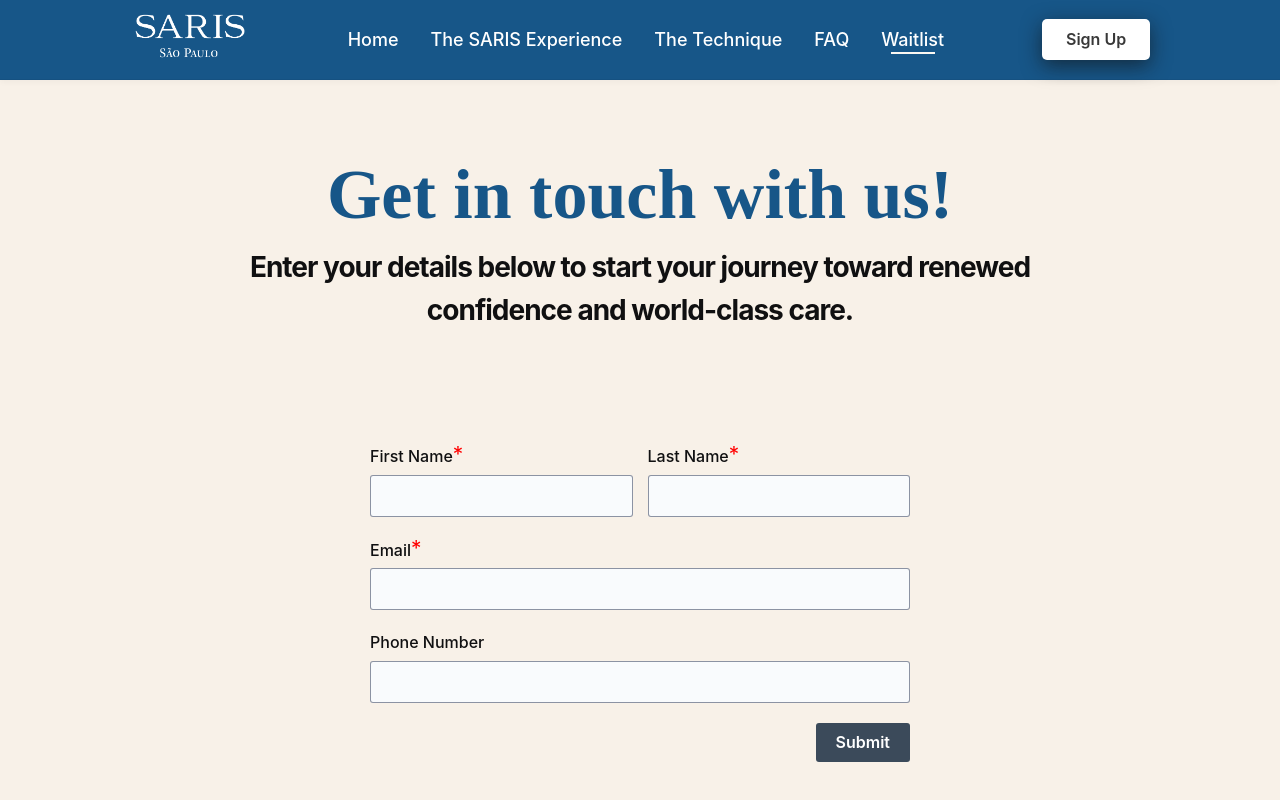
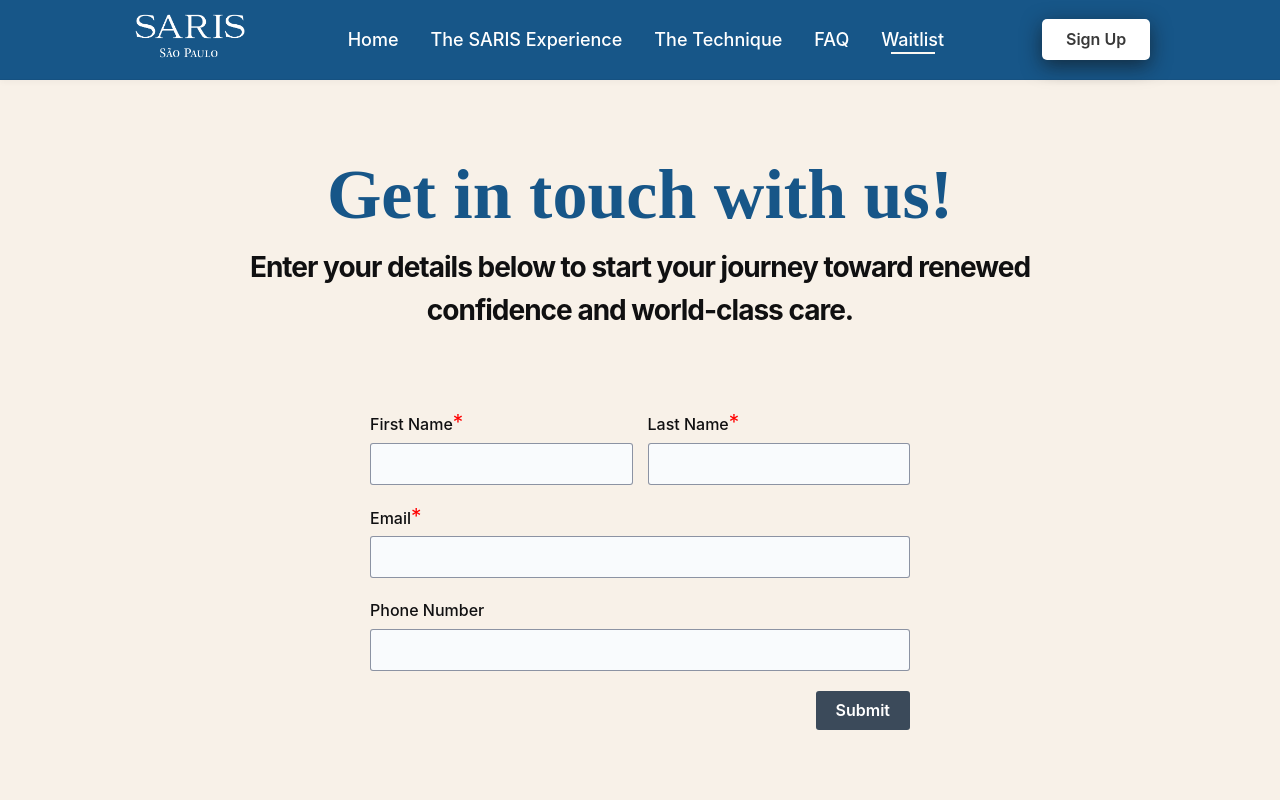
Before and after one commit to faustoquiroga04/saris, a React (Vite) app: page /waitlist in a window 1280 px wide. Shown: the top 800 px of the page. Built offline with nearby package versions, Linux system fonts and the light colour scheme; a web font is replaced by a local one.

Commit message:
few changes on waitlist page

```diff
--- a/src/styles/waitlist.css
+++ b/src/styles/waitlist.css
@@ -1,10 +1,9 @@
 .waitlist {
   display: flex;
-  height: 100vh;
   flex-direction: column;
   align-items: center;
   padding: 5rem 1rem;
-  gap: 5rem;
+  gap: 3rem;
 }
 
 .waitlist__title {
```
Lines whose indentation alone changed are shown as unchanged.
